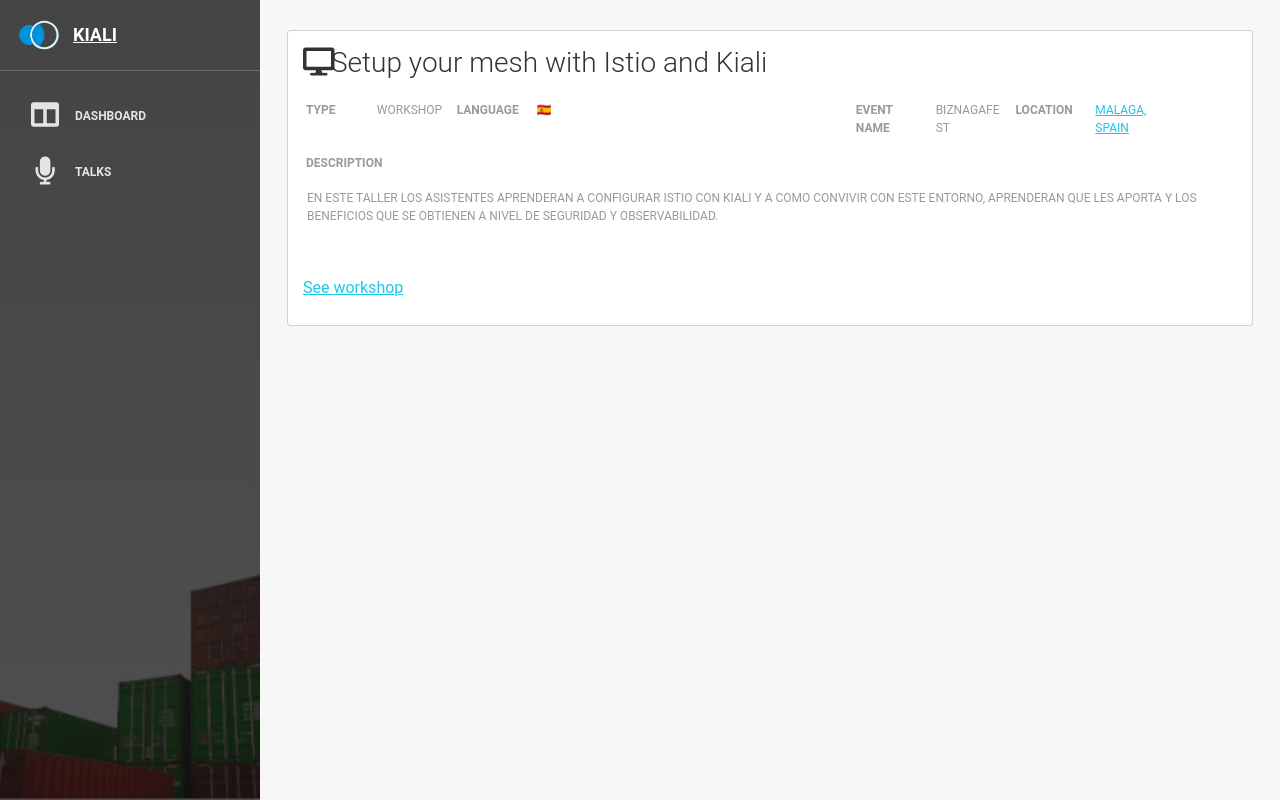
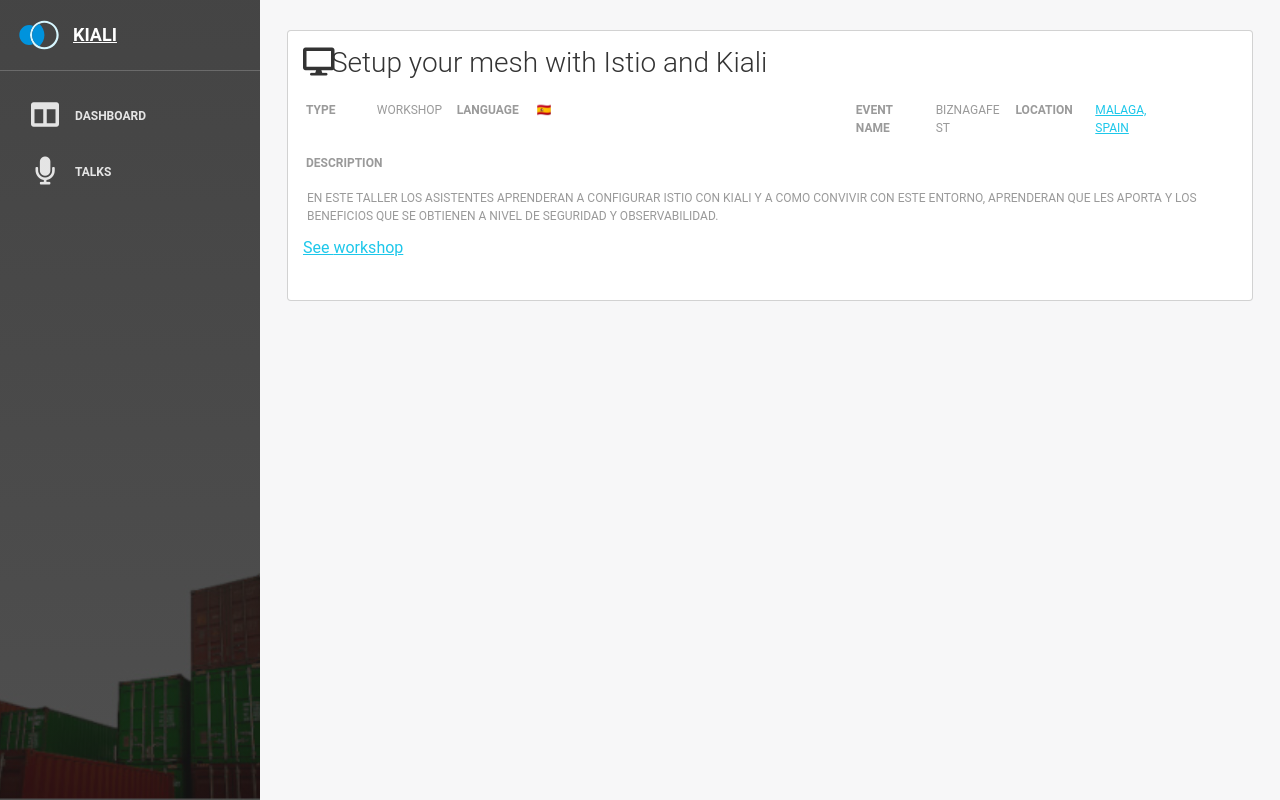
Before and after one commit to kiali/community, a React (Create React App) app in the folder website/: page /#/talk/145105813215 in a window 1280 px wide. Built offline with nearby package versions, Linux system fonts and the light colour scheme; no server answers.

Commit message:
Move link

```diff
--- a/website/src/views/Talk.tsx
+++ b/website/src/views/Talk.tsx
@@ -62,6 +62,10 @@
 
                         </Form>
 
+                        {talk.folder_path !== "" && (
+                                <Card.Link target='_blank' href={talk.folder_path}>See {talk.type}</Card.Link>
+                         )}
+
                         {talk.type === 'markdown'? (
                             <>
                                 <Button
@@ -80,11 +84,6 @@
                         (contentTalk)}
 
                          </Card.Body>
-                         {talk.folder_path !== "" && (
-                            <Card.Body>
-                                <Card.Link target='_blank' href={talk.folder_path}>See {talk.type}</Card.Link>
-                            </Card.Body>
-                         )}
                     </Card>
                 </Col>
             </Row>
```
